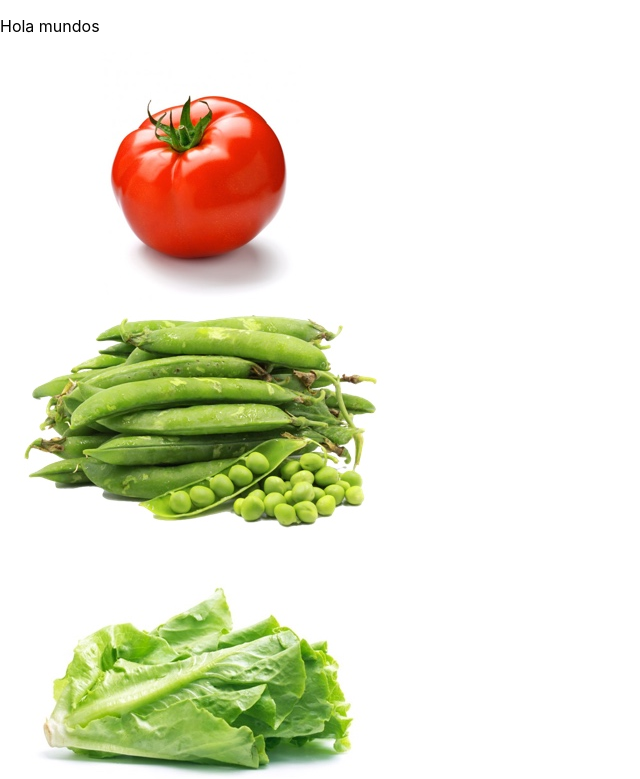
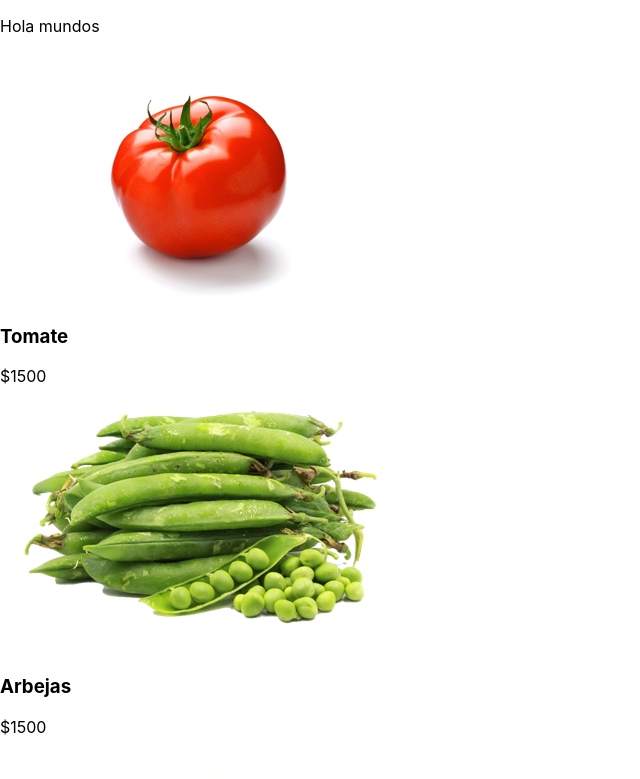
Before and after one commit to MartinCoimbra/carrito-practica, a React (Create React App) app: page / in a window 1280 px wide. Shown: the top 779 px of the page, without its empty margins (0-640 px from the left). Built offline with nearby package versions, Linux system fonts and the light colour scheme.

Commit message:
priceand name product

```diff
--- a/src/component/producto.js
+++ b/src/component/producto.js
@@ -2,10 +2,12 @@ import { Component } from "react";
 
 export default class Producto extends Component {
   render() {
-      const {producto} = this.props
+    const { producto } = this.props;
     return (
       <div>
-          <img alt={producto.name} src={producto.img}/>
+        <img alt={producto.name} src={producto.img} />
+        <h3>{producto.name}</h3>
+        <p>${producto.price}</p>
       </div>
     );
   }
```
